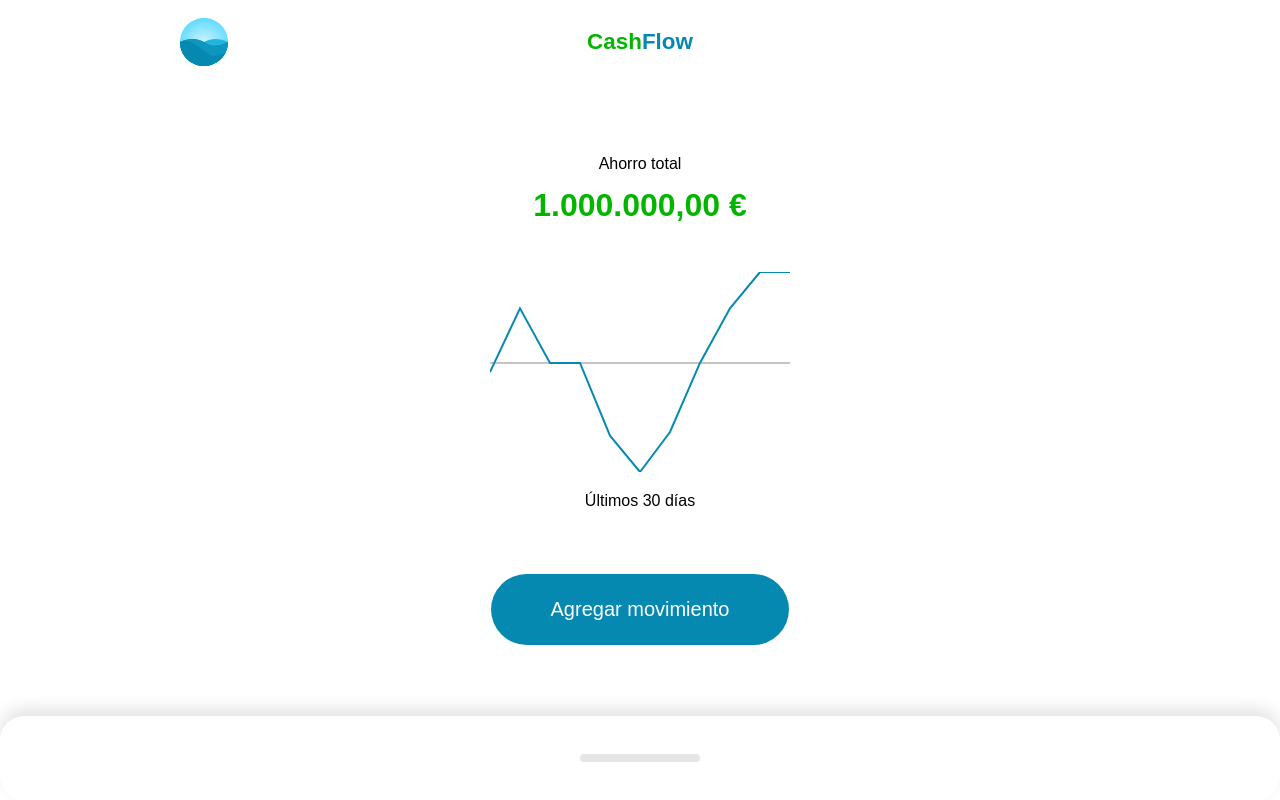
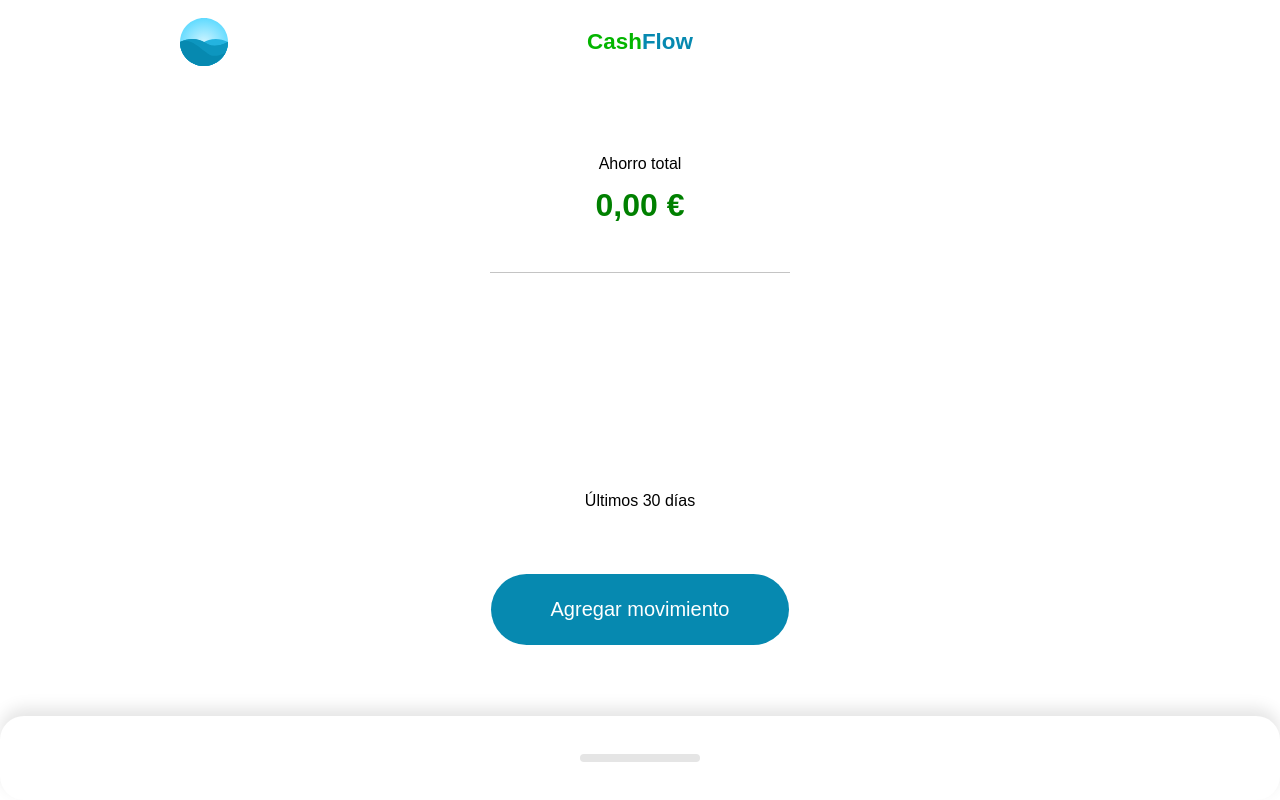
Before and after one commit to JDanielStart/vue-cash-flow, a Vue app: page / in a window 1280 px wide. Built offline with nearby package versions, Linux system fonts and the light colour scheme.

Commit message:
Data persistence and graph enhancement.

```diff
--- a/src/components/Action.vue
+++ b/src/components/Action.vue
@@ -59,6 +59,10 @@
             time: new Date(),
             id: new Date().getTime()
         });
+        title.value = "";
+        description.value = "";
+        amount.value = 0;
+        movementType.value = "Ingreso";
     }
 </script>
 
--- a/src/components/Home.vue
+++ b/src/components/Home.vue
@@ -8,7 +8,7 @@
             <Resume
                 :totalLabel="'Ahorro total'"
                 :label="label"
-                :total-amount="1000000"
+                :total-amount="totalAmount"
                 :amount="amount"
             >
                 <template #graphic>
@@ -49,77 +49,7 @@
             return {
                 amount: null,
                 label: null,
-                movements: [
-                    {
-                        id: 0,
-                        title: "Movimiento 1",
-                        description: "Lorem ipsum dolor sit",
-                        amount: 300,
-                        time: new Date("6/12/2023")
-                    },
-                    {
-                        id: 1,
-                        title: "Movimiento 2",
-                        description: "Lorem ipsum dolor sit",
-                        amount: 0,
-                        time: new Date("6/12/2023")
-                    },{
-                        id: 2,
-                        title: "Movimiento 3",
-                        description: "Lorem ipsum dolor sit",
-                        amount: 0,
-                        time: new Date("6/12/2023")
-                    },
-                    {
-                        id: 3,
-                        title: "Movimiento 4",
-                        description: "Lorem ipsum dolor sit",
-                        amount: -400,
-                        time: new Date("6/12/2023")
-                    },
-                    {
-                        id: 4,
-                        title: "Movimiento 5",
-                        description: "Lorem ipsum dolor sit",
-                        amount: -600,
-                        time: new Date("6/12/2023")
-                    },
-                    {
-                        id: 5,
-                        title: "Movimiento 6",
-                        description: "Lorem ipsum dolor sit",
-                        amount: -380,
-                        time: new Date("6/12/2023")
-                    },
-                    {
-                        id: 6,
-                        title: "Movimiento 7",
-                        description: "Lorem ipsum dolor sit",
-                        amount: 0,
-                        time: new Date("6/12/2023")
-                    },
-                    {
-                        id: 7,
-                        title: "Movimiento 8",
-                        description: "Lorem ipsum dolor sit",
-                        amount: 300,
-                        time: new Date("6/12/2023")
-                    },
-                    {
-                        id: 8,
-                        title: "Movimiento 9",
-                        description: "Lorem ipsum dolor sit",
-                        amount: 500,
-                        time: new Date("6/12/2023")
-                    },
-                    {
-                        id: 8,
-                        title: "Movimiento 9",
-                        description: "Lorem ipsum dolor sit",
-                        amount: 500,
-                        time: new Date("6/12/2023")
-                    },
-                ]
+                movements: []
             }
         },
         computed: {
@@ -129,18 +59,37 @@
                     const today = new Date();
                     const oldDate = today.setDate(today.getDay() - 30);
 
-                    return m.time <= oldDate;
+                    return m.time >= oldDate;
                 })
                 .map(m => m.amount);
+            },
+            totalAmount() {
+                return this.movements.reduce((suma, m) => {
+                    return suma + m.amount;
+                }, 0);
+            }
+        },
+        mounted() {
+            const movements = JSON.parse(localStorage.getItem("movements"));
+
+            if (Array.isArray(movements)) {
+                this.movements = movements?.map(m => {
+                    return { ...m, time: new Date(m.time) };
+                });
             }
         },
         methods: {
             create(movement) {
                 this.movements.push(movement);
+                this.save();
             },
             remove(id) {
                 this.movements = this.movements
                 .filter(m => m.id != id);
+                this.save();
+            },
+            save() {
+                localStorage.setItem("movements", JSON.stringify(this.movements));
             }
         }
     }
--- a/src/components/Resume/Index.vue
+++ b/src/components/Resume/Index.vue
@@ -1,8 +1,11 @@
 <!-- eslint-disable vue/multi-word-component-names -->
 <template>
     <main>
-        <p>{{ labelVisual }}</p>
-        <h1>{{ amountCurrency }}</h1>
+        <p >{{ labelVisual }}</p>
+        <h1 :class="{
+            'red' : isNegative,
+            'green' : !isNegative
+        }">{{ amountCurrency }}</h1>
         <div class="graphic">
             <slot name="graphic"></slot>
         </div>
@@ -46,6 +49,9 @@
             amountCurrency() {
                 return currencyFormater.format(this.amountVisual);
 
+            },
+            isNegative() {
+                return this.totalAmount < 0;
             }
         }
     }
@@ -76,4 +82,10 @@
         padding: 48px 24px;
         box-sizing: border-box;
     }
+    .red {
+        color: red;
+    }
+    .green {
+        color: green;
+    }
 </style>
```
